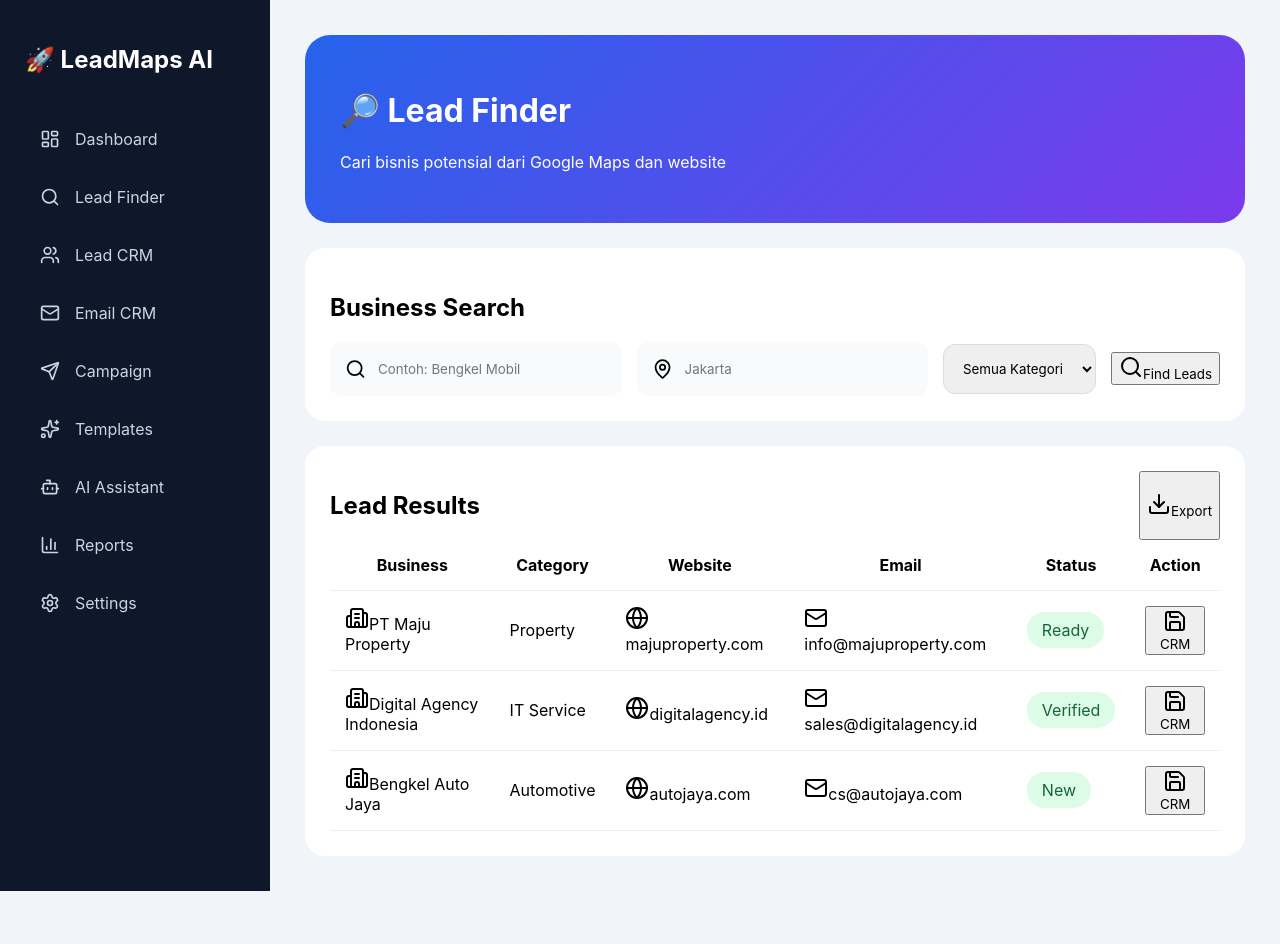
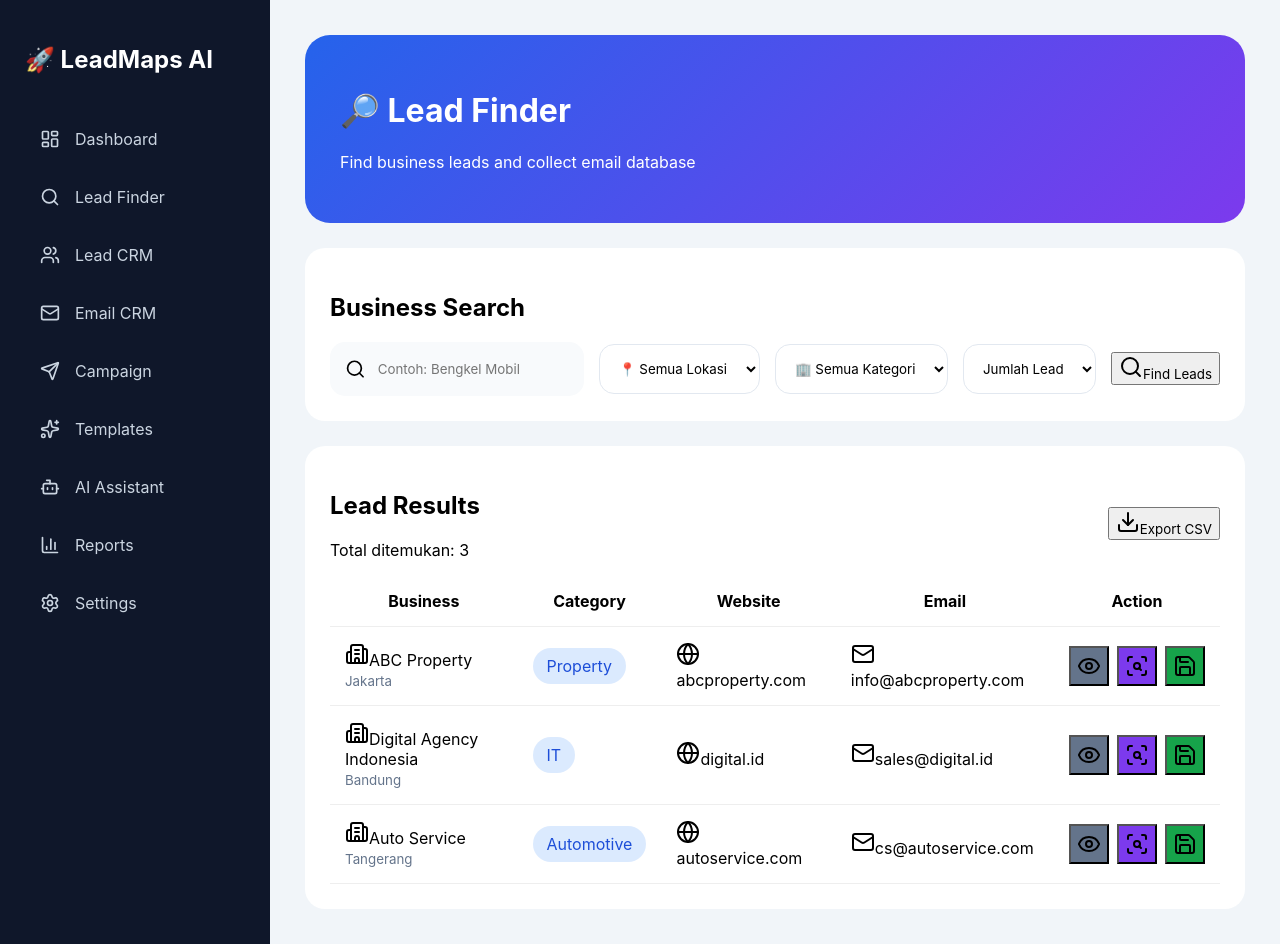
Before and after one commit to alma-98/leadmaps-ai, a React (Vite) app: page /lead-finder in a window 1280 px wide. Both pictures are taken after a click on the button "Find Leads". Before the commit the page ends 891 px from the top, so only its background shows below. Built offline with nearby package versions, Linux system fonts and the light colour scheme.

Commit message:
Improve Lead Finder SaaS UI

```diff
--- a/src/index.css
+++ b/src/index.css
@@ -210,3 +210,158 @@ flex-direction:column;
 }
 
 }
+
+
+
+.search-box{
+
+display:flex;
+gap:15px;
+align-items:center;
+
+}
+
+
+
+.search-input{
+
+display:flex;
+align-items:center;
+gap:10px;
+
+background:#f8fafc;
+
+padding:15px;
+
+border-radius:15px;
+
+flex:1;
+
+}
+
+
+
+.search-input input{
+
+border:0;
+
+outline:none;
+
+background:none;
+
+width:100%;
+
+}
+
+
+
+.search-box select{
+
+padding:15px;
+
+border-radius:15px;
+
+border:1px solid #e2e8f0;
+
+background:white;
+
+cursor:pointer;
+
+}
+
+
+
+.table-header{
+
+display:flex;
+
+justify-content:space-between;
+
+align-items:center;
+
+}
+
+
+
+.category{
+
+background:#dbeafe;
+
+color:#1d4ed8;
+
+padding:8px 14px;
+
+border-radius:20px;
+
+}
+
+
+
+.actions{
+
+display:flex;
+
+gap:8px;
+
+}
+
+
+
+.actions button{
+
+width:40px;
+
+height:40px;
+
+padding:0;
+
+display:flex;
+
+align-items:center;
+
+justify-content:center;
+
+}
+
+
+
+.view{
+
+background:#64748b;
+
+}
+
+
+
+.scan{
+
+background:#7c3aed;
+
+}
+
+
+
+.save{
+
+background:#16a34a;
+
+}
+
+
+
+small{
+
+color:#64748b;
+
+}
+
+
+@media(max-width:900px){
+
+.search-box{
+
+flex-direction:column;
+
+}
+
+}
--- a/src/pages/LeadFinder.jsx
+++ b/src/pages/LeadFinder.jsx
@@ -5,7 +5,9 @@ Building2,
 Globe,
 Mail,
 Save,
-Download
+Download,
+Eye,
+ScanSearch
 } from "lucide-react";
 
 import {useState} from "react";
@@ -13,46 +15,41 @@ import {useState} from "react";
 
 export default function LeadFinder(){
 
-const [keyword,setKeyword]=useState("");
-const [location,setLocation]=useState("");
-const [data,setData]=useState([]);
+const [results,setResults]=useState([]);
 
 
+function searchLead(){
 
-function search(){
-
-setData([
+setResults([
 
 {
-company:"PT Maju Property",
+company:"ABC Property",
 category:"Property",
-location:"Jakarta",
-website:"majuproperty.com",
-email:"info@majuproperty.com",
-status:"Ready"
+website:"abcproperty.com",
+email:"info@abcproperty.com",
+location:"Jakarta"
 },
 
 {
 company:"Digital Agency Indonesia",
-category:"IT Service",
-location:"Jakarta",
-website:"digitalagency.id",
-email:"sales@digitalagency.id",
-status:"Verified"
+category:"IT",
+website:"digital.id",
+email:"sales@digital.id",
+location:"Bandung"
 },
 
 {
-company:"Bengkel Auto Jaya",
+company:"Auto Service",
 category:"Automotive",
-location:"Tangerang",
-website:"autojaya.com",
-email:"cs@autojaya.com",
-status:"New"
+website:"autoservice.com",
+email:"cs@autoservice.com",
+location:"Tangerang"
 }
 
 ]);
 
 }
+
 
 
 return (
@@ -67,7 +64,7 @@ return (
 </h1>
 
 <p>
-Cari bisnis potensial dari Google Maps dan website
+Find business leads and collect email database
 </p>
 
 </div>
@@ -83,40 +80,50 @@ Business Search
 </h2>
 
 
-<div className="finder">
+
+<div className="search-box">
 
 
-<div>
+<div className="search-input">
 
 <Search/>
 
 <input
 placeholder="Contoh: Bengkel Mobil"
-value={keyword}
-onChange={(e)=>setKeyword(e.target.value)}
-/>
-
-</div>
-
-
-<div>
-
-<MapPin/>
-
-<input
-placeholder="Jakarta"
-value={location}
-onChange={(e)=>setLocation(e.target.value)}
 />
 
 </div>
 
 
 
+
 <select>
 
 <option>
-Semua Kategori
+📍 Semua Lokasi
+</option>
+
+<option>
+Jakarta
+</option>
+
+<option>
+Bandung
+</option>
+
+<option>
+Tangerang
+</option>
+
+</select>
+
+
+
+
+<select>
+
+<option>
+🏢 Semua Kategori
 </option>
 
 <option>
@@ -124,22 +131,48 @@ Property
 </option>
 
 <option>
+Automotive
+</option>
+
+<option>
 Restaurant
 </option>
 
 <option>
-Automotive
+IT Service
 </option>
 
-<option>
-IT
-</option>
 
 </select>
 
 
 
-<button onClick={search}>
+
+<select>
+
+<option>
+Jumlah Lead
+</option>
+
+<option>
+100
+</option>
+
+<option>
+500
+</option>
+
+<option>
+1000
+</option>
+
+
+</select>
+
+
+
+
+<button onClick={searchLead}>
 
 <Search/>
 
@@ -163,18 +196,26 @@ Find Leads
 <div className="panel">
 
 
-<div className="title-row">
+<div className="table-header">
+
+<div>
 
 <h2>
 Lead Results
 </h2>
+
+<p>
+Total ditemukan: {results.length}
+</p>
+
+</div>
 
 
 <button>
 
 <Download/>
 
-Export
+Export CSV
 
 </button>
 
@@ -184,7 +225,9 @@ Export
 
 
 
+
 <table>
+
 
 <thead>
 
@@ -207,10 +250,6 @@ Email
 </th>
 
 <th>
-Status
-</th>
-
-<th>
 Action
 </th>
 
@@ -220,11 +259,12 @@ Action
 </thead>
 
 
+
 <tbody>
 
 
 {
-data.map((item,index)=>(
+results.map((lead,index)=>(
 
 <tr key={index}>
 
@@ -233,54 +273,79 @@ data.map((item,index)=>(
 
 <Building2/>
 
-{item.company}
+{lead.company}
+
+<br/>
+
+<small>
+{lead.location}
+</small>
 
 </td>
 
 
+
 <td>
-{item.category}
+
+<span className="category">
+
+{lead.category}
+
+</span>
+
 </td>
+
 
 
 <td>
 
 <Globe/>
 
-{item.website}
+{lead.website}
 
 </td>
+
 
 
 <td>
 
 <Mail/>
 
-{item.email}
+{lead.email}
 
 </td>
 
 
-<td>
-
-<span className="badge">
-
-{item.status}
-
-</span>
-
-</td>
-
 
 <td>
 
-<button>
+
+<div className="actions">
+
+
+<button className="view">
+
+<Eye/>
+
+</button>
+
+
+<button className="scan">
+
+<ScanSearch/>
+
+</button>
+
+
+<button className="save">
 
 <Save/>
 
-CRM
+</button>
 
-</button>
+
+</div>
+
 
 </td>
 
@@ -290,7 +355,6 @@ CRM
 
 ))
 }
-
 
 
 </tbody>
@@ -303,9 +367,8 @@ CRM
 
 
 
+</div>
 
-
-</div>
 
 )
 
```
